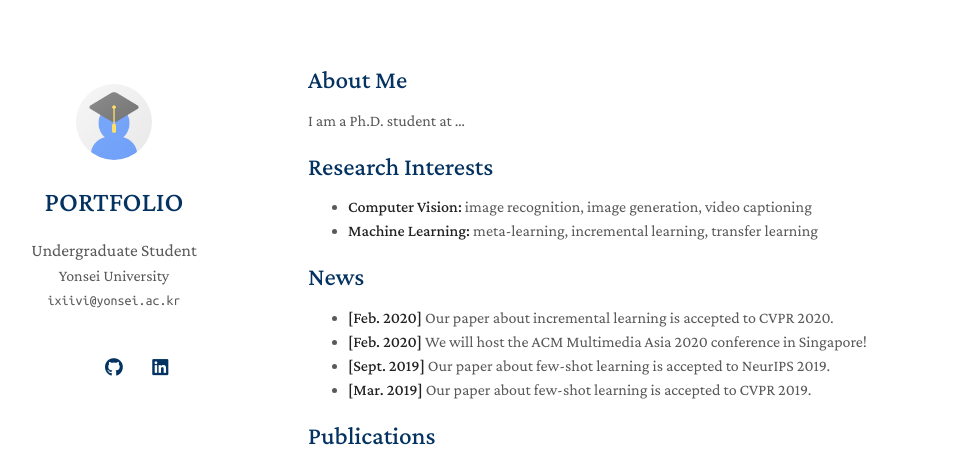
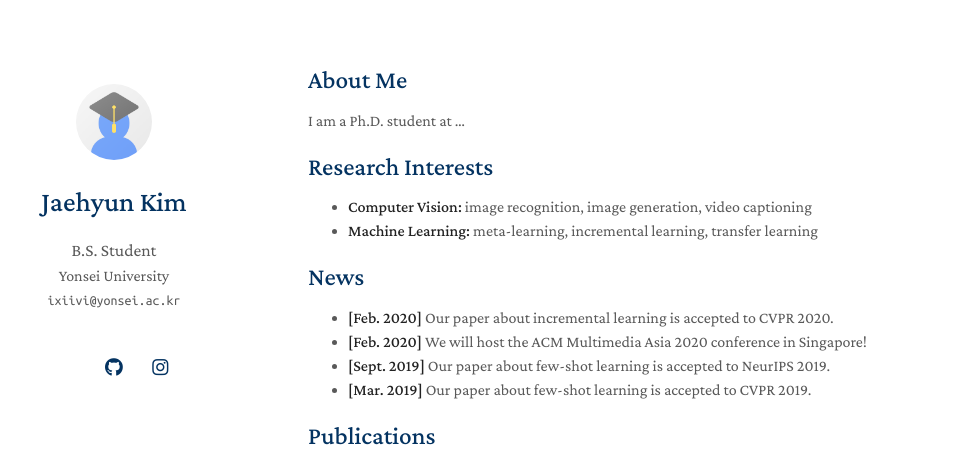
Before and after one commit to ixiivi/ixiivi.github.io, a Jekyll site: the page built from index.md, in a window 1280 px wide. Shown: the top 465 px of the page, without its empty margins (162-1135 px from the left). Built offline with Jekyll 4.4.1, drawn with Linux system fonts in a browser that asks for light colours; a style sheet for code colours, icons or effects is not loaded; our own code applies the rules of GitHub Pages for plain Markdown files.

Commit message:
instagram icon test

```diff
--- a/_config.yml
+++ b/_config.yml
@@ -1,6 +1,6 @@
 # Basic Information
-title: PORTFOLIO
-position: Undergraduate Student
+title: Jaehyun Kim
+position: B.S. Student
 affiliation: Yonsei University
 email: ixiivi@yonsei.ac.kr
 url: https://ixiivi.github.io
@@ -14,11 +14,11 @@ canonical: https://ixiivi.github.io/
 
 # Links
 # If you don't need one of them, you may delete the corresponding line.
-google_scholar: https://scholar.google.com/
+#google_scholar: https://scholar.google.com/
 cv_link: assets/files/curriculum_vitae.pdf
 github_link: https://https://github.com/ixiivi
-linkedin: https://www.linkedin.com/
-twitter: https://twitter.com/
+#linkedin: https://www.linkedin.com/
+instagram: https://twitter.com/
 
 # Images (e.g., your profile picture and your website's favicon)
 # "favicon" and "favicon_dark" are used for the light and dark modes, respectively.
--- a/_layouts/homepage.html
+++ b/_layouts/homepage.html
@@ -89,6 +89,13 @@
           <i class="fab fa-x-twitter"></i>
         </a>
         {% endif %}
+
+        {% if site.instagram %}
+        <a href="{{ site.instagram }}" target="_blank">
+          <i class="fab fa-instagram"></i>
+        </a>
+        {% endif %}
+
         </div>
         <br>
 
```
